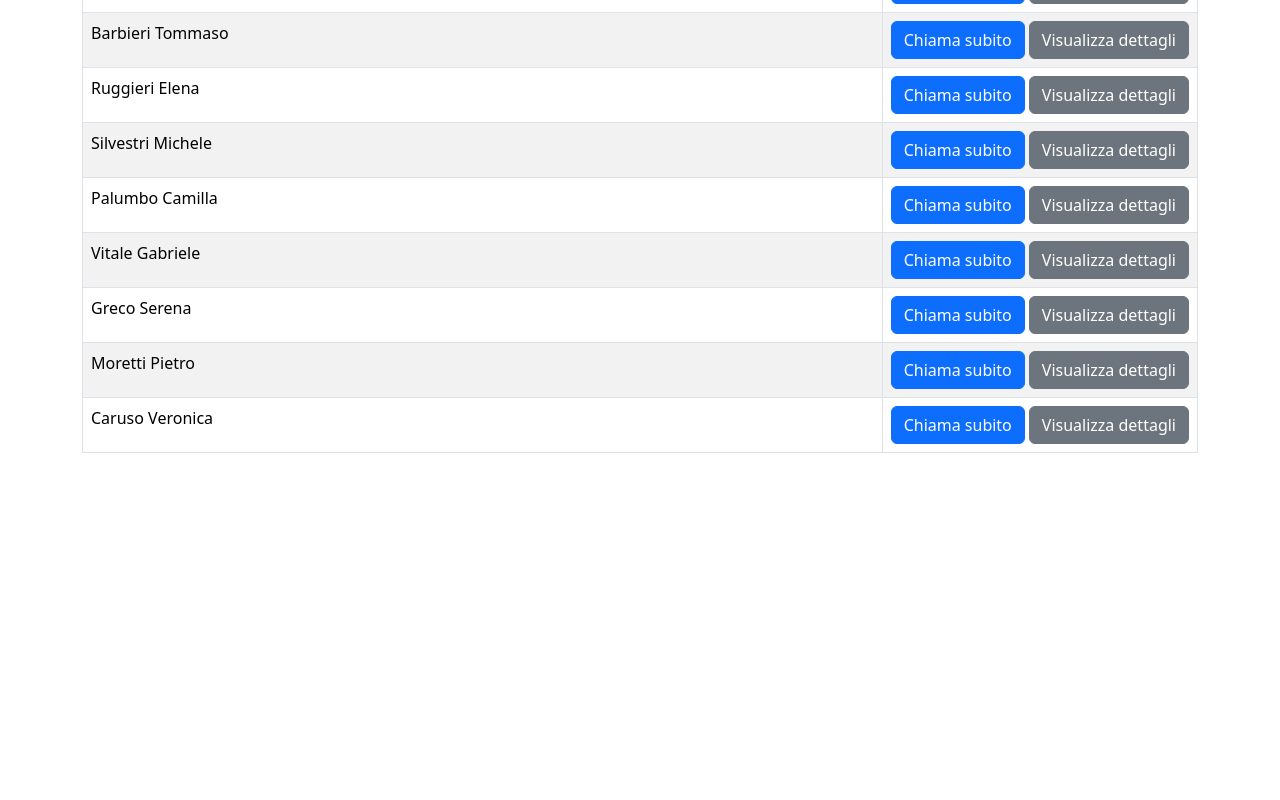
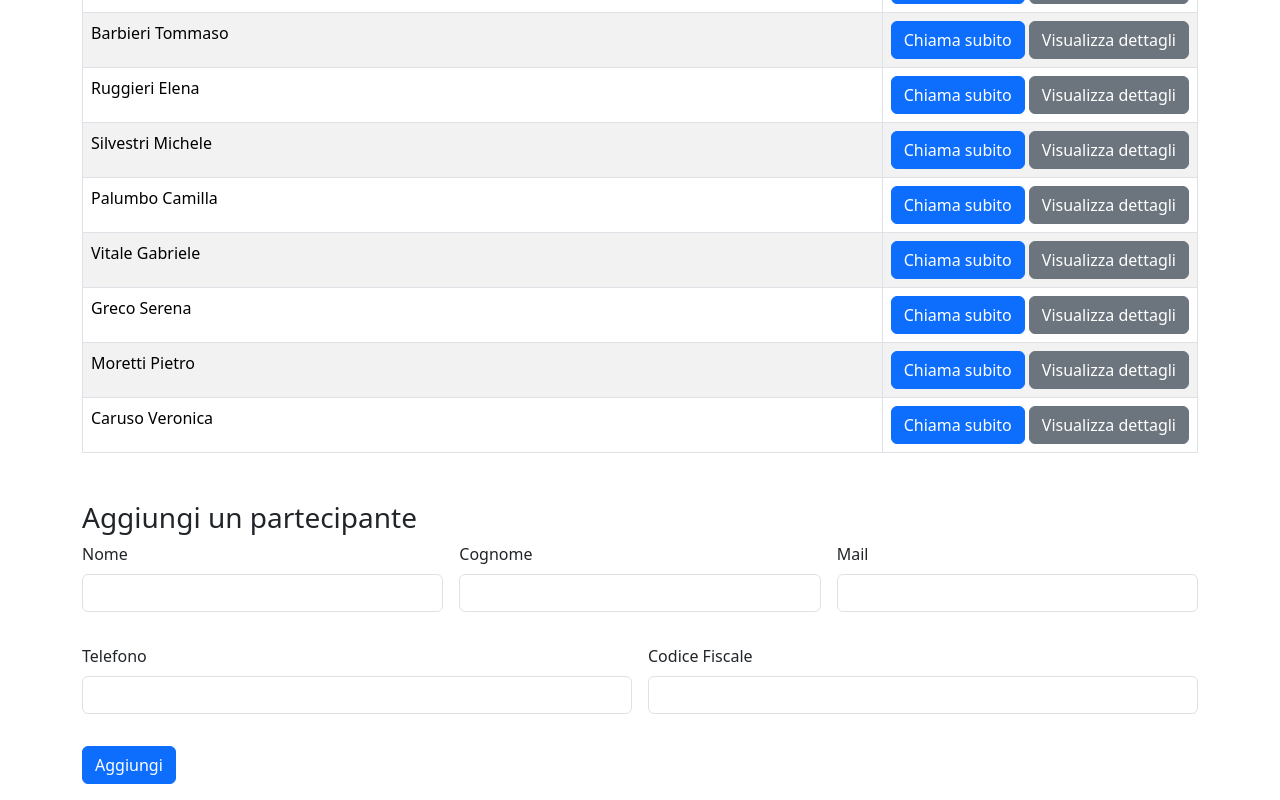
Before and after one commit to VoilaSecari/webapp-viaggi-softskill, a React (Vite) app: page /viaggi/1 in a window 1280 px wide. Shown: the part 1696-2496 px from the top of the page. Before the commit the page ends 2165 px from the top, so only its background shows below. Built offline with nearby package versions, Linux system fonts and the light colour scheme.

Commit message:
feat: add AddClientForm component in TravelDetailPage
Create component and set filteredList on submit

```diff
--- /dev/null
+++ b/src/assets/components/AddClientForm.jsx
@@ -0,0 +1,140 @@
+import { useState } from "react";
+
+
+const formInitialData = {
+  name: "",
+  surname: "",
+  mail: "",
+  phone: "",
+  fiscalCode: "",
+}
+
+
+
+
+export default function AddClientForm ({ clients, setFilteredList }) {
+    const [formData, setFormData] = useState(formInitialData);
+
+    const handleInputChange = (e) => {
+        setFormData({ ...formData, [e.target.name]: e.target.value});
+    };
+
+    const handleSubmit = (e) => {
+        e.preventDefault();;
+
+        const newClient = {
+            id: clients.length + 1,
+            ...formData
+        }
+        clients.push(newClient)
+        const newClientsList = [...clients];
+        setFilteredList(newClientsList);
+        setFormData(formInitialData);
+    };
+
+    return (
+        <>
+            <h3 className="mt-5">
+                Aggiungi un partecipante
+            </h3>
+            <form className="row g-3" onSubmit={handleSubmit}>
+
+                <div className="col-4 mb-3">
+                    <label htmlFor="name" className="form-label">
+                        Nome
+                    </label>
+                    <input
+                        value={formData.name}
+                        onChange={handleInputChange}
+                        name="name"
+                        required={true}
+
+                        type="text"
+                        className="form-control"
+                        id="name"
+                    />
+                </div>
+
+                <div className="col-4 mb-3">
+                    <label htmlFor="surname" className="form-label">
+                        Cognome
+                    </label>
+                    <input
+                        value={formData.surname}
+                        onChange={handleInputChange}
+                        name="surname"
+                        required={true}
+
+                        type="text"
+                        className="form-control"
+                        id="surname"
+                    />
+                </div>
+
+
+                <div className="col-4 mb-3">
+                    <label htmlFor="mail" className="form-label">
+                        Mail
+                    </label>
+                    <input
+                        value={formData.mail}
+                        onChange={handleInputChange}
+                        name="mail"
+                        required={true}
+
+                        type="email"
+                        className="form-control"
+                        id="mail"
+                    />
+                </div>
+
+
+                <div className="col-6 mb-3">
+                    <label htmlFor="phone" className="form-label">
+                        Telefono
+                    </label>
+                    <input
+                        value={formData.phone}
+                        onChange={handleInputChange}
+                        name="phone"
+                        required={true}
+
+                        type="text"
+                        className="form-control"
+                        id="phone"
+                    />
+                </div>
+
+
+                <div className="col-6 mb-3">
+                    <label htmlFor="fiscalCode" className="form-label">
+                        Codice Fiscale
+                    </label>
+                    <input
+                        value={formData.fiscalCode}
+                        onChange={handleInputChange}
+                        name="fiscalCode"
+                        required={true}
+
+                        type="text"
+                        className="form-control"
+                        id="fiscalCode"
+                    />
+                </div>
+
+
+                <div className="mb-3">
+                    <button
+                        onClick={handleSubmit}
+
+                        type="submit"
+                        className="btn btn-primary"
+                    >
+                        Aggiungi
+                    </button>
+                </div>
+
+            </form>
+        </>
+    )
+}
--- a/src/assets/pages/viaggi/TravelDetailPage.jsx
+++ b/src/assets/pages/viaggi/TravelDetailPage.jsx
@@ -4,6 +4,7 @@ import { NavLink } from "react-router-dom";
 import clients from "../../data/clients.js";
 import SearchFilter from "../../components/SearchFilter.jsx";
 import { useState } from "react";
+import AddClientForm from "../../components/AddClientForm"
 
 export default function TravelDetailPage() {
   const { id } = useParams();
@@ -35,7 +36,7 @@ export default function TravelDetailPage() {
         </div>
       </div>
       <SearchFilter setFilteredList={setFilteredList} />
-      {filteredList && (
+      {filteredList.length > 0 ?
         <>
           <h2 className="text-center mt-4 mb-1">Lista dei partecipanti</h2>
           <table
@@ -79,7 +80,19 @@ export default function TravelDetailPage() {
             </tbody>
           </table>
         </>
-      )}
+        :
+        <p>
+          La ricerca non ha dato nessun risultato
+        </p>
+      }
+
+
+      <AddClientForm
+        clients={clients}
+        setFilteredList={setFilteredList}
+      />
+
+
     </div>
   );
 }
```
